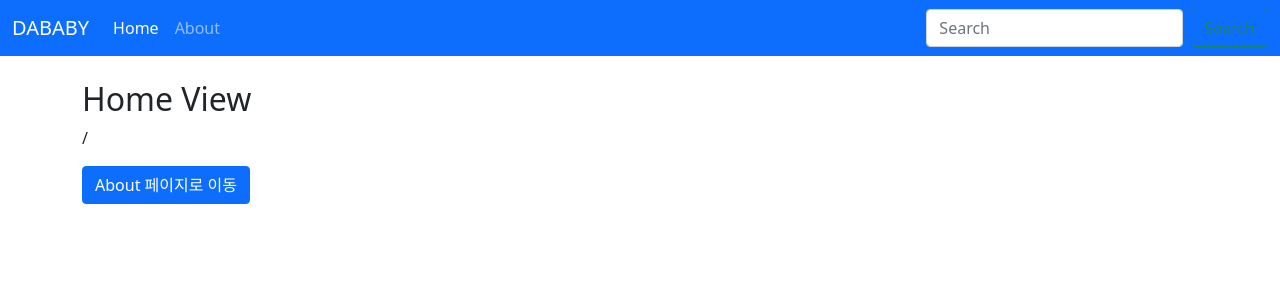
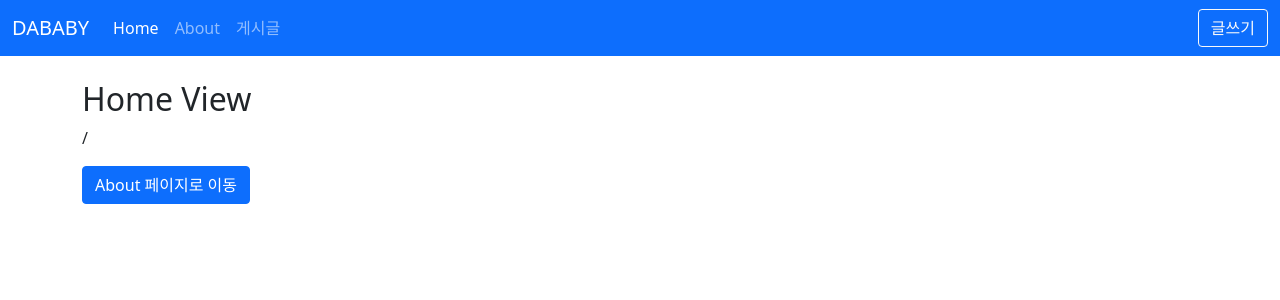
Before and after one commit to Dabee-ee/vue3-posts, a Vue app: page / in a window 1280 px wide. Shown: the top 300 px of the page. Built offline with nearby package versions, Linux system fonts and the light colour scheme.

Commit message:
feat: 게시글 메뉴 추가

```diff
--- a/src/layouts/TheHeader.vue
+++ b/src/layouts/TheHeader.vue
@@ -21,10 +21,12 @@
             <li class="nav-item">
               <RouterLink class="nav-link" active-class="active" to="/about">About</RouterLink>
             </li>
+            <li class="nav-item">
+              <RouterLink class="nav-link" active-class="active" to="/posts">게시글</RouterLink>
+            </li>
           </ul>
           <form class="d-flex">
-            <input class="form-control me-2" type="search" placeholder="Search" aria-label="Search" />
-            <button class="btn btn-outline-success" type="submit">Search</button>
+            <button class="btn btn-outline-light" type="button" @click="goCreatePostPage">글쓰기</button>
           </form>
         </div>
       </div>
@@ -32,6 +34,12 @@
   </header>
 </template>
 
-<script setup></script>
+<script lang="ts" setup>
+import { useRouter } from 'vue-router';
+const router = useRouter();
+const goCreatePostPage = () => {
+  router.push('/posts/create');
+};
+</script>
 
 <style lang="scss" scoped></style>
```
Also changed, not shown: src/router/index.js (+20 -0 lines).
